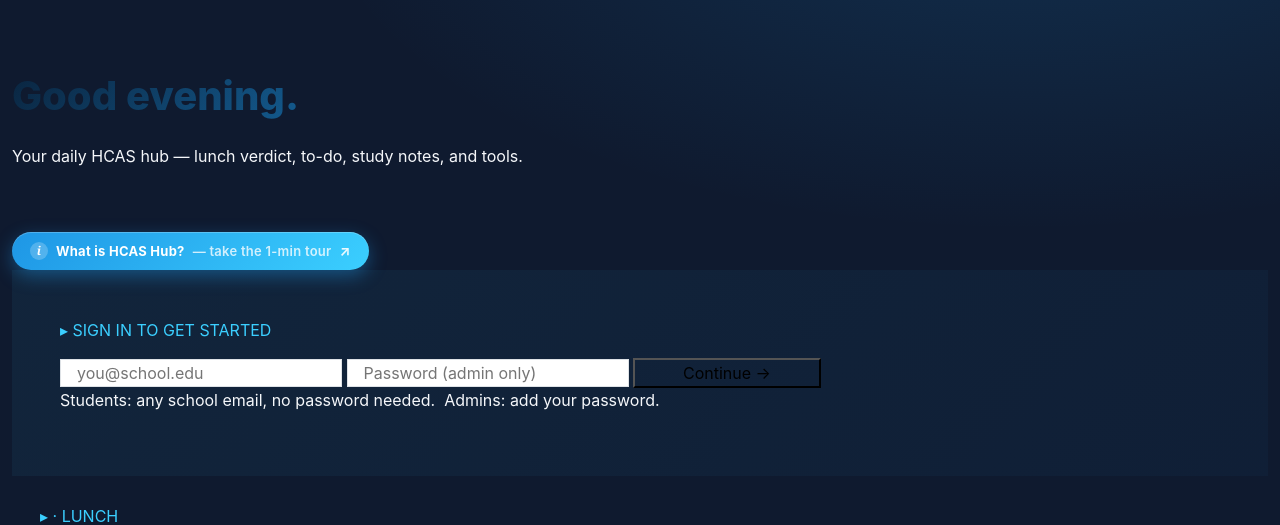
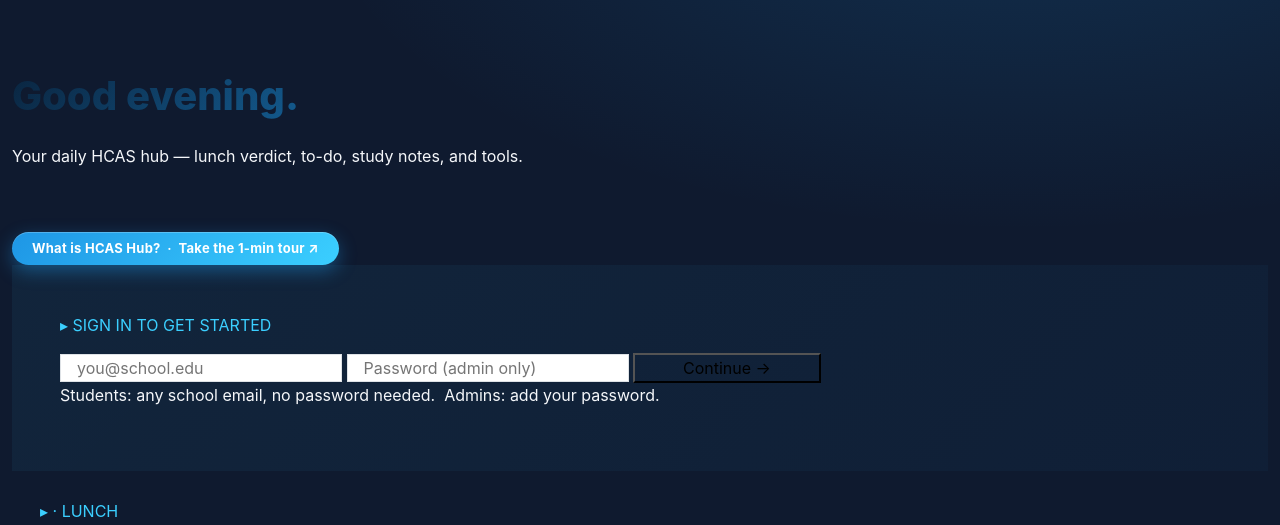
Before and after one commit to kevin02150101/super-app, a Flask app: template hcas-hub/templates/today.html in a window 1280 px wide. Shown: the part 49-574 px from the top of the page. Run offline with Flask 3, Linux system fonts and the light colour scheme; the template is opened without the code that fills it, so the values that code supplies are empty; some libraries are stand-ins or nearby versions.

Commit message:
Simplify About button to plain inline-block text pill (no inner spans)

```diff
--- a/hcas-hub/templates/today.html
+++ b/hcas-hub/templates/today.html
@@ -24,32 +24,26 @@
   </p>
 
   {# About / tour button — overview of the whole site #}
-  <a href="https://hcas-hub-launch.vercel.app/#top" target="_blank" rel="noopener"
-     class="hub-about-btn mt-5">
-    <span class="hub-about-btn__icon" aria-hidden="true">i</span>
-    <span class="hub-about-btn__label">What is HCAS Hub?</span>
-    <span class="hub-about-btn__sub">— take the 1-min tour</span>
-    <span class="hub-about-btn__arrow" aria-hidden="true">↗</span>
+  <a href="https://hcas-hub-launch.vercel.app/#top" target="_blank" rel="noopener" class="hub-about-btn mt-5">
+    What is HCAS Hub? &nbsp;·&nbsp; Take the 1-min tour&nbsp;↗
   </a>
 </div>
 
 <style>
   .hub-about-btn {
-    display: inline-flex;
-    align-items: center;
-    gap: 8px;
-    padding: 10px 18px;
+    display: inline-block;
+    padding: 10px 20px;
     border-radius: 999px;
     background: linear-gradient(135deg, #1E96E5 0%, #3BCFFF 100%);
     color: #fff !important;
     font-size: 13px;
     font-weight: 700;
     letter-spacing: 0.02em;
+    line-height: 1;
+    white-space: nowrap;
+    text-decoration: none !important;
     box-shadow: 0 6px 18px rgba(30,150,229,0.42), inset 0 1px 0 rgba(255,255,255,0.22);
     transition: transform .15s ease, box-shadow .2s ease, filter .15s ease;
-    text-decoration: none;
-    line-height: 1;
-    white-space: nowrap;
   }
   .hub-about-btn:hover {
     transform: translateY(-1px);
@@ -58,21 +52,8 @@
     color: #fff !important;
   }
   .hub-about-btn:active { transform: scale(0.97); }
-  .hub-about-btn__icon {
-    display: inline-flex; align-items: center; justify-content: center;
-    width: 18px; height: 18px;
-    border-radius: 999px;
-    background: rgba(255,255,255,0.22);
-    font-family: ui-serif, Georgia, serif;
-    font-style: italic;
-    font-size: 12px;
-    font-weight: 700;
-  }
-  .hub-about-btn__sub { opacity: 0.78; font-weight: 600; }
-  .hub-about-btn__arrow { font-size: 14px; opacity: 0.9; }
   @media (max-width: 520px) {
-    .hub-about-btn { white-space: normal; }
-    .hub-about-btn__sub { display: none; }
+    .hub-about-btn { white-space: normal; font-size: 12px; padding: 9px 16px; }
   }
 </style>
 
```
